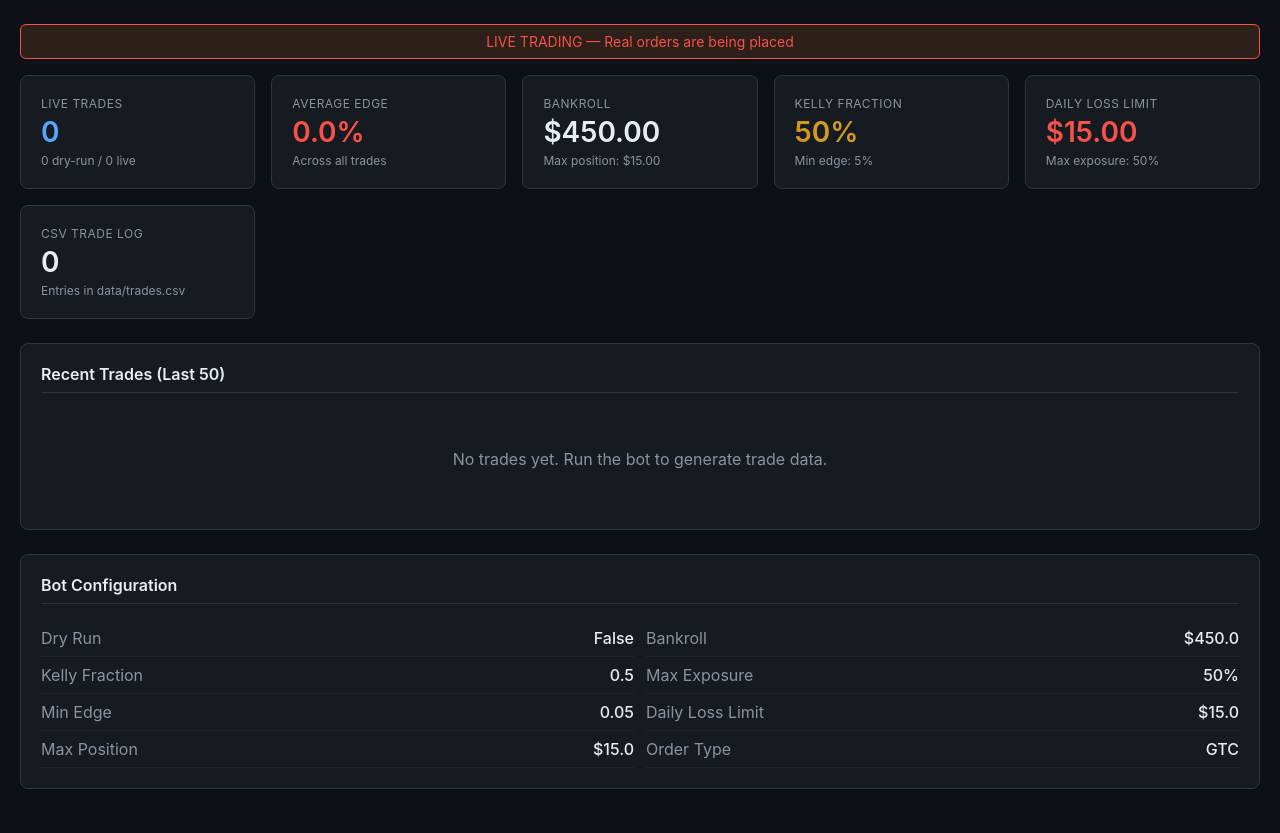
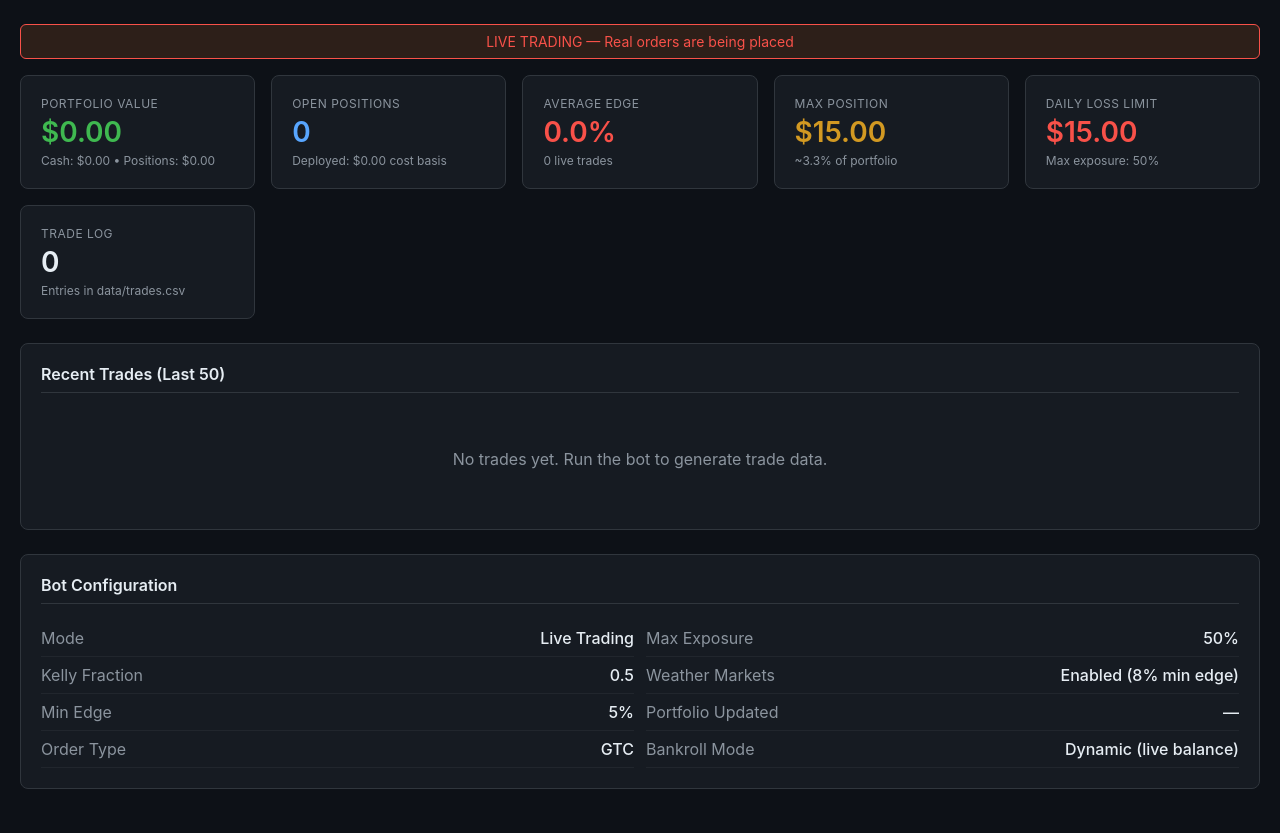
Before and after one commit to CAIOdaigle/polymarket-bot, a Flask app: page / in a window 1280 px wide. Shown: the part 66-899 px from the top of the page. Run offline with Flask 3, Linux system fonts and the light colour scheme.

Commit message:
Dynamic bankroll: live portfolio tracking from Polymarket balance
Added periodic balance refresh (every 60s) that:
- Fetches USDC balance from Polymarket CLOB API
- Computes market value of open positions from live book data
- Dynamically scales bankroll, max position (3.3%), and daily
  loss limit (3.3%) based on actual portfolio value
- Writes portfolio snapshot to data/portfolio.json for dashboard

Dashboard now shows:
- Live portfolio value (cash + positions)
- Open position count and deployed cost basis
- Dynamically scaled max position and daily loss limit
- Portfolio last-updated timestamp

Co-Authored-By: Claude Opus 4.6 <noreply@anthropic.com>

```diff
--- a/src/dashboard/app.py
+++ b/src/dashboard/app.py
@@ -3,6 +3,7 @@
 from __future__ import annotations
 
 import csv
+import json
 import os
 import sqlite3
 from datetime import datetime, timezone
@@ -14,6 +15,7 @@ BASE_DIR = Path(__file__).resolve().parent.parent.parent
 DB_PATH = BASE_DIR / "data" / "bot.db"
 CSV_PATH = BASE_DIR / "data" / "trades.csv"
 CONFIG_PATH = BASE_DIR / "config" / "default.yaml"
+PORTFOLIO_PATH = BASE_DIR / "data" / "portfolio.json"
 
 app = Flask(__name__, template_folder=str(Path(__file__).parent / "templates"))
 
@@ -202,6 +204,26 @@ def _get_trade_stats() -> dict:
         conn.close()
 
 
+def _get_portfolio() -> dict:
+    """Read live portfolio snapshot written by the bot."""
+    try:
+        if PORTFOLIO_PATH.exists():
+            data = json.loads(PORTFOLIO_PATH.read_text())
+            return data
+    except Exception:
+        pass
+    return {
+        "usdc_balance": 0,
+        "deployed_cost": 0,
+        "market_value": 0,
+        "portfolio_value": 0,
+        "open_positions": 0,
+        "max_position_usd": 0,
+        "daily_loss_limit_usd": 0,
+        "updated_at": None,
+    }
+
+
 def _get_csv_trade_count() -> int:
     if not CSV_PATH.exists():
         return 0
@@ -220,6 +242,7 @@ def dashboard():
     stats = _get_trade_stats()
     daily_pnl = _get_daily_pnl()
     csv_count = _get_csv_trade_count()
+    portfolio = _get_portfolio()
 
     # Prepare chart data
     pnl_dates = [d["date"] for d in reversed(daily_pnl)]
@@ -237,6 +260,7 @@ def dashboard():
         pnl_dates=pnl_dates,
         pnl_values=pnl_values,
         is_live=is_live,
+        portfolio=portfolio,
         now=datetime.now(timezone.utc).strftime("%Y-%m-%d %H:%M:%S UTC"),
     )
 
--- a/src/dashboard/templates/dashboard.html
+++ b/src/dashboard/templates/dashboard.html
@@ -168,34 +168,34 @@
 
     <div class="cards">
         <div class="card">
-            <div class="label">{% if is_live %}Live Trades{% else %}Total Trades{% endif %}</div>
-            <div class="value blue">{% if is_live %}{{ stats.live_trades }}{% else %}{{ stats.total_trades }}{% endif %}</div>
-            <div class="sub">{{ stats.dry_run_trades }} dry-run / {{ stats.live_trades }} live</div>
+            <div class="label">Portfolio Value</div>
+            <div class="value green">${{ "%.2f"|format(portfolio.portfolio_value) }}</div>
+            <div class="sub">Cash: ${{ "%.2f"|format(portfolio.usdc_balance) }} &bull; Positions: ${{ "%.2f"|format(portfolio.market_value) }}</div>
+        </div>
+        <div class="card">
+            <div class="label">Open Positions</div>
+            <div class="value blue">{{ portfolio.open_positions }}</div>
+            <div class="sub">Deployed: ${{ "%.2f"|format(portfolio.deployed_cost) }} cost basis</div>
         </div>
         <div class="card">
             <div class="label">Average Edge</div>
             <div class="value {% if stats.avg_edge > 0 %}green{% else %}red{% endif %}">
                 {{ "%.1f"|format(stats.avg_edge * 100) }}%
             </div>
-            <div class="sub">Across all trades</div>
+            <div class="sub">{{ stats.live_trades }} live trades</div>
         </div>
         <div class="card">
-            <div class="label">Bankroll</div>
-            <div class="value">${{ "%.2f"|format(config.get('total_bankroll_usd', 0)) }}</div>
-            <div class="sub">Max position: ${{ "%.2f"|format(config.get('max_position_usd', 0)) }}</div>
-        </div>
-        <div class="card">
-            <div class="label">Kelly Fraction</div>
-            <div class="value yellow">{{ "%.0f"|format(config.get('kelly_fraction', 0.5) * 100) }}%</div>
-            <div class="sub">Min edge: {{ "%.0f"|format(config.get('min_edge_threshold', 0.02) * 100) }}%</div>
+            <div class="label">Max Position</div>
+            <div class="value yellow">${{ "%.2f"|format(portfolio.max_position_usd or config.get('max_position_usd', 0)) }}</div>
+            <div class="sub">~3.3% of portfolio</div>
         </div>
         <div class="card">
             <div class="label">Daily Loss Limit</div>
-            <div class="value red">${{ "%.2f"|format(config.get('daily_loss_limit_usd', 0)) }}</div>
+            <div class="value red">${{ "%.2f"|format(portfolio.daily_loss_limit_usd or config.get('daily_loss_limit_usd', 0)) }}</div>
             <div class="sub">Max exposure: {{ "%.0f"|format(config.get('max_portfolio_exposure', 0.5) * 100) }}%</div>
         </div>
         <div class="card">
-            <div class="label">CSV Trade Log</div>
+            <div class="label">Trade Log</div>
             <div class="value">{{ csv_count }}</div>
             <div class="sub">Entries in data/trades.csv</div>
         </div>
@@ -292,8 +292,8 @@
         <div class="config-grid">
             <div>
                 <div class="config-item">
-                    <span class="key">Dry Run</span>
-                    <span class="val">{{ config.get('dry_run', 'true') }}</span>
+                    <span class="key">Mode</span>
+                    <span class="val">{% if config.get('dry_run', true) %}Dry Run{% else %}Live Trading{% endif %}</span>
                 </div>
                 <div class="config-item">
                     <span class="key">Kelly Fraction</span>
@@ -301,29 +301,29 @@
                 </div>
                 <div class="config-item">
                     <span class="key">Min Edge</span>
-                    <span class="val">{{ config.get('min_edge_threshold', '—') }}</span>
+                    <span class="val">{{ "%.0f"|format(config.get('min_edge_threshold', 0.05) * 100) }}%</span>
                 </div>
                 <div class="config-item">
-                    <span class="key">Max Position</span>
-                    <span class="val">${{ config.get('max_position_usd', '—') }}</span>
+                    <span class="key">Order Type</span>
+                    <span class="val">{{ config.get('order_type', 'GTC') }}</span>
                 </div>
             </div>
             <div>
-                <div class="config-item">
-                    <span class="key">Bankroll</span>
-                    <span class="val">${{ config.get('total_bankroll_usd', '—') }}</span>
-                </div>
                 <div class="config-item">
                     <span class="key">Max Exposure</span>
                     <span class="val">{{ "%.0f"|format(config.get('max_portfolio_exposure', 0.5) * 100) }}%</span>
                 </div>
                 <div class="config-item">
-                    <span class="key">Daily Loss Limit</span>
-                    <span class="val">${{ config.get('daily_loss_limit_usd', '—') }}</span>
+                    <span class="key">Weather Markets</span>
+                    <span class="val">Enabled (8% min edge)</span>
                 </div>
                 <div class="config-item">
-                    <span class="key">Order Type</span>
-                    <span class="val">{{ config.get('order_type', 'GTC') }}</span>
+                    <span class="key">Portfolio Updated</span>
+                    <span class="val">{{ portfolio.updated_at[:19] if portfolio.updated_at else '—' }}</span>
+                </div>
+                <div class="config-item">
+                    <span class="key">Bankroll Mode</span>
+                    <span class="val">Dynamic (live balance)</span>
                 </div>
             </div>
         </div>
```
Also changed, not shown: src/main.py (+62 -0 lines).
